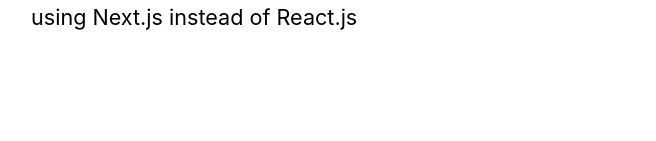
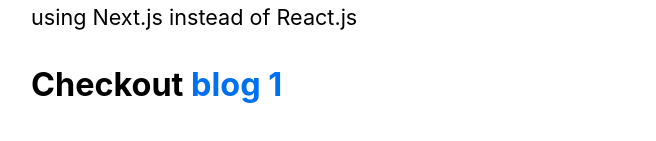
Before and after one commit to khanyakupelo1/nextjs-blog, a Next.js app: page / in a window 1280 px wide. Shown: the part 413-554 px from the top of the page, without its empty margins (303-959 px from the left). Built offline with nearby package versions, Linux system fonts and the light colour scheme.

Commit message:
Finished adding assets, metadata and css

```diff
--- a/pages/index.js
+++ b/pages/index.js
@@ -1,4 +1,5 @@
 import Head from 'next/head';
+import Link from 'next/link';
 import Layout, { siteTitle } from '../components/layout';
 import utilStyles from '../styles/utils.module.css';
 
@@ -9,10 +10,19 @@
         <title>{siteTitle}</title>
       </Head>
       <section className={utilStyles.headingMd}>
+
+
         <p> Full stack developer with at least 3 years of professional experience!</p>
         <p>
           On this website you'll find a blogs about why I should start using Next.js instead of React.js
         </p>
+
+        <h1>
+          Checkout <Link href="/posts/first-post">blog 1</Link>
+        </h1>
+
+
+
       </section>
     </Layout>
   );
```
